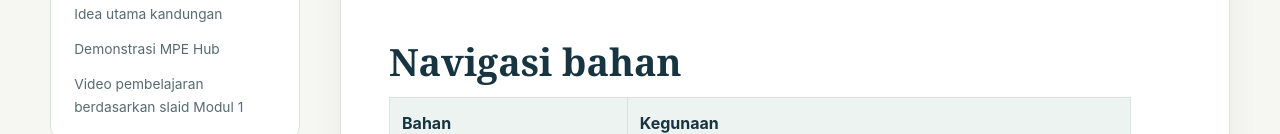
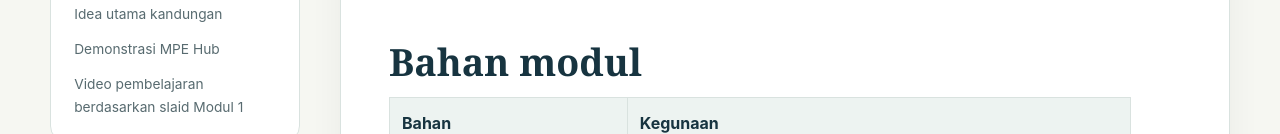
Before and after one commit to drMurtadha/jkr-create-mpe-training, a plain HTML site: page docs/modul-1/index.html in a window 1280 px wide. Shown: the part 1116-1250 px from the top of the page. Drawn offline with Linux system fonts and the light colour scheme.

Commit message:
Standardize module materials heading

```diff
--- a/docs/modul-1/index.html
+++ b/docs/modul-1/index.html
@@ -41,7 +41,7 @@
 </ul>
 <h2>Tujuan modul</h2>
 <p>Modul ini membina kefahaman asas tentang aplikasi pintar dan membantu peserta mengenal pasti peluang peningkatan produktiviti dalam operasi Makmal Penyelidikan Elektrik (MPE). Fokusnya ialah pemilihan masalah dan penyelesaian yang tepat sebelum peserta bergerak kepada automasi dokumen, analisis data, aliran kerja dan penyediaan bahan projek dalam Modul 2–5.</p>
-<h2>Navigasi bahan</h2>
+<h2>Bahan modul</h2>
 <table>
 <thead>
 <tr>
```
Also changed, not shown: docs/modul-2/index.html (+1 -1 lines), docs/modul-5/index.html (+1 -1 lines), Modul 1/README.md, Modul 2/README.md, Modul 5/README.md.
